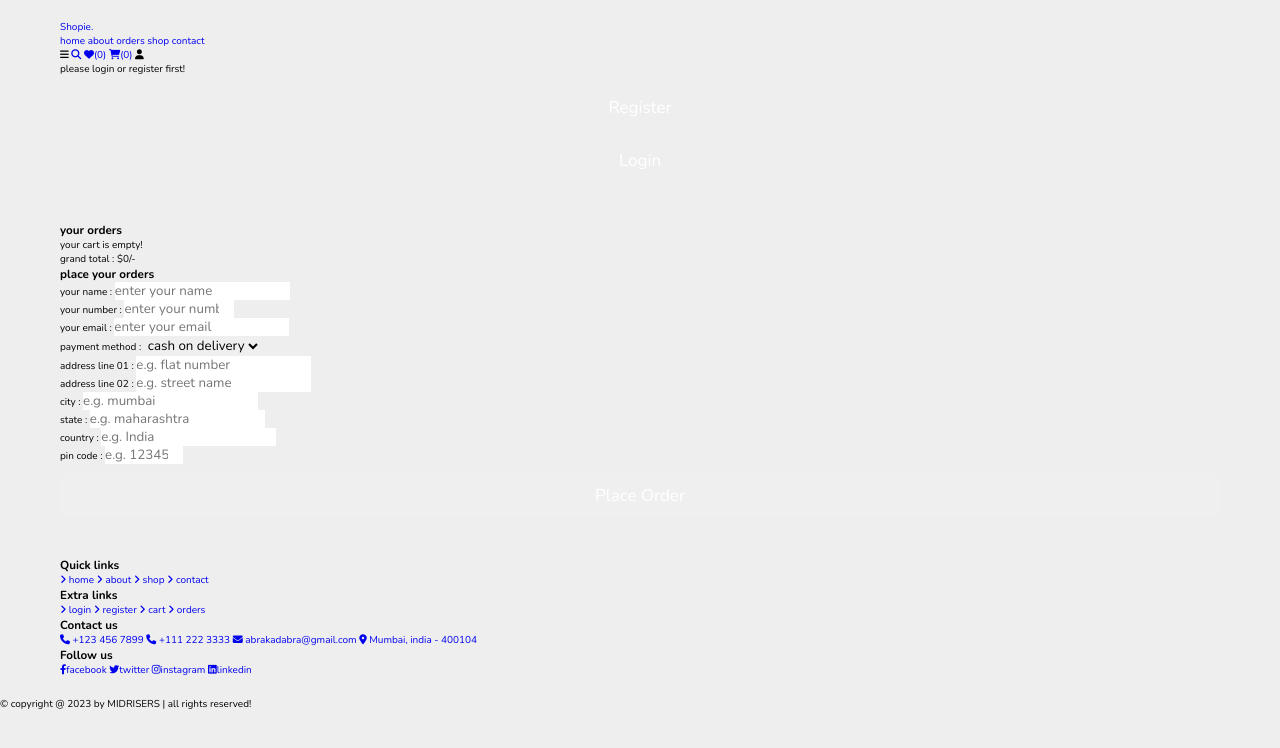
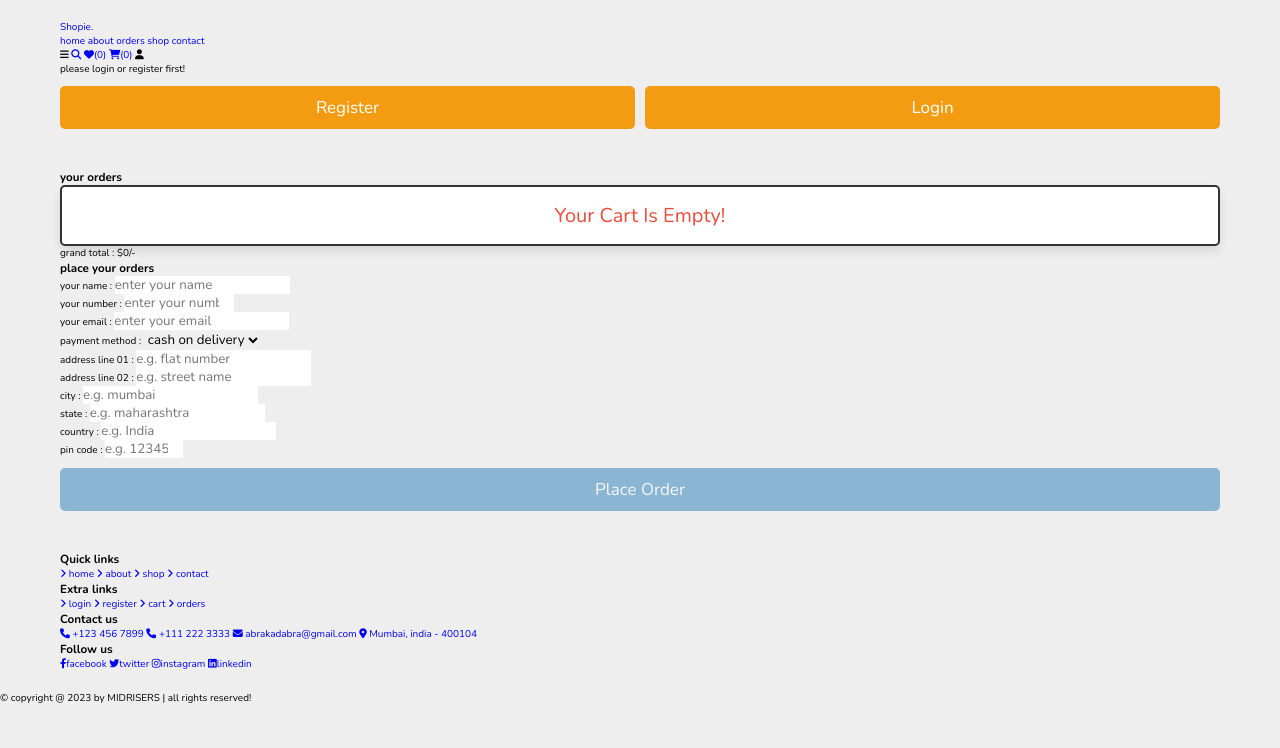
Before and after one commit to Mr-Khandelwal/AbraKaDabra, a PHP site: page /checkout.php in a window 1280 px wide. Shown: the top 748 px of the page. Run offline with PHP 8.4, Linux system fonts and the light colour scheme; the visitor is signed in with stand-in values (Sample User, id 1); data that the repository does not hold is empty; some libraries are stand-ins or nearby versions.

Commit message:
style commit 2

```diff
--- a/css/style.css
+++ b/css/style.css
@@ -75,3 +75,79 @@ section{
    cursor: pointer;
    text-align: center;
 }
+
+.btn:hover,
+.delete-btn:hover,
+.option-btn:hover{
+   background-color: var(--black);
+}
+
+.btn{
+   background-color: var(--main-color);
+}
+
+.option-btn{
+   background-color: var(--orange);
+}
+
+.delete-btn{
+   background-color: var(--red);
+}
+
+.flex-btn{
+   display: flex;
+   gap:1rem;
+}
+
+.message{
+   position: sticky;
+   top:0;
+   max-width: 1200px;
+   margin:0 auto;
+   background-color: var(--light-bg);
+   padding:2rem;
+   display: flex;
+   align-items: center;
+   justify-content: space-between;
+   gap:1.5rem;
+   z-index: 1100;
+}
+
+.message span{
+   font-size: 2rem;
+   color:var(--black);
+}
+
+.message i{
+   cursor: pointer;
+   color:var(--red);
+   font-size: 2.5rem;
+}
+
+.message i:hover{
+   color:var(--black);
+}
+
+.empty{
+   padding:1.5rem;
+   background-color: var(--white);
+   border: var(--border);
+   box-shadow: var(--box-shadow);
+   text-align: center;
+   color:var(--red);
+   border-radius: .5rem;
+   font-size: 2rem;
+   text-transform: capitalize;
+}
+
+.disabled{
+   pointer-events: none;
+   user-select: none;
+   opacity: .5;
+}
+
+@keyframes fadeIn{
+   0%{
+      transform: translateY(1rem);
+   }
+}
```
